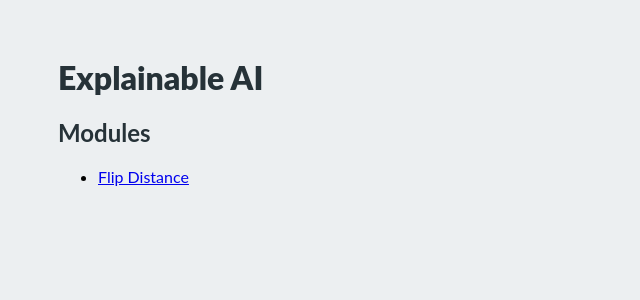
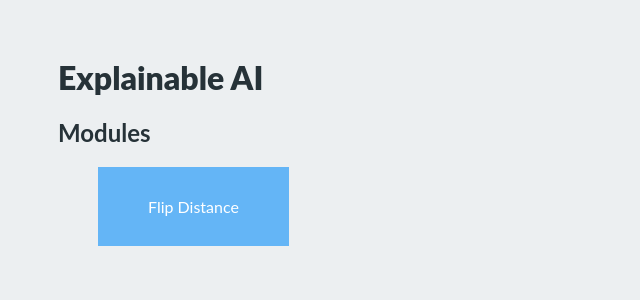
Before and after one commit to adisrini/xai, a Django app: page /explainable/ in a window 1280 px wide. Shown: the top 300 px of the page, without its empty margins (0-640 px from the left). Run offline with Django 3.2, Linux system fonts and the light colour scheme; data comes from the database, SQL or seed files in the repository; both versions use the stored data as it was after the commit.

Commit message:
Add more CSS styles and modify way modules are presented

```diff
--- a/src/explainable/models.py
+++ b/src/explainable/models.py
@@ -5,6 +5,7 @@ class Module(models.Model):
     module_title = models.CharField(max_length=200)
     module_route = models.CharField(max_length=200)
     module_description = models.CharField(max_length=200)
+    module_color = models.CharField(max_length=200)
 
     def __str__(self):
         return self.module_title + ": " + self.module_description
--- a/src/explainable/static/explainable/style.css
+++ b/src/explainable/static/explainable/style.css
@@ -18,3 +18,23 @@ h2 {
   color: #263238;
   font-weight: 700;
 }
+
+h4 {
+  color: #37474F;
+  font-weight: 400;
+}
+
+.list-horizontal li {
+  padding: 30px 50px;
+  display: inline-block;
+  font-color: white;
+}
+
+li > a {
+  color: white;
+  text-decoration: none;
+}
+
+li > a:visited {
+  color: white;
+}
--- a/src/explainable/templates/explainable/flip.html
+++ b/src/explainable/templates/explainable/flip.html
@@ -1,2 +1,5 @@
-<h1>{{ module.module_title }}</h1>
+{% load static %}
+<link rel="stylesheet" type="text/css" href="{% static 'explainable/style.css' %}" />
+
+<h1 style="text-decoration: underline {{ module.module_color }};">{{ module.module_title }}</h1>
 <h4>{{ module.module_description }}</h4>
--- a/src/explainable/templates/explainable/index.html
+++ b/src/explainable/templates/explainable/index.html
@@ -4,9 +4,9 @@
 <h1>Explainable AI</h1>
 <h2>Modules</h2>
 {% if modules %}
-    <ul>
+    <ul class="list-horizontal">
     {% for module in modules %}
-        <li><a href="{% url 'explainable:module' module.module_route %}">{{ module.module_title }}</a></li>
+        <li style="background-color: {{ module.module_color }}"><a href="{% url 'explainable:module' module.module_route %}">{{ module.module_title }}</a></li>
     {% endfor %}
     </ul>
 {% else %}
```
Also changed, not shown: src/db.sqlite3, src/explainable/migrations/0002_module_module_color.py (added).
